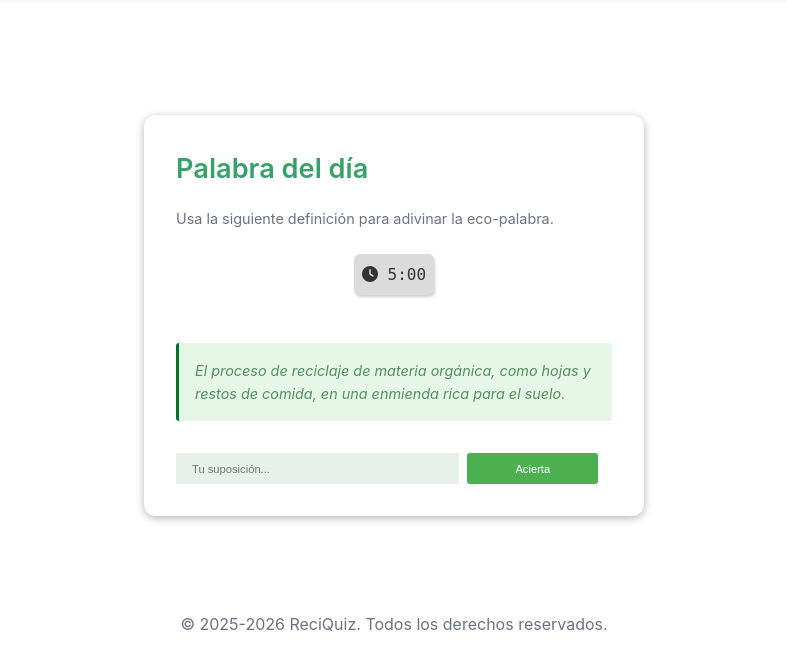
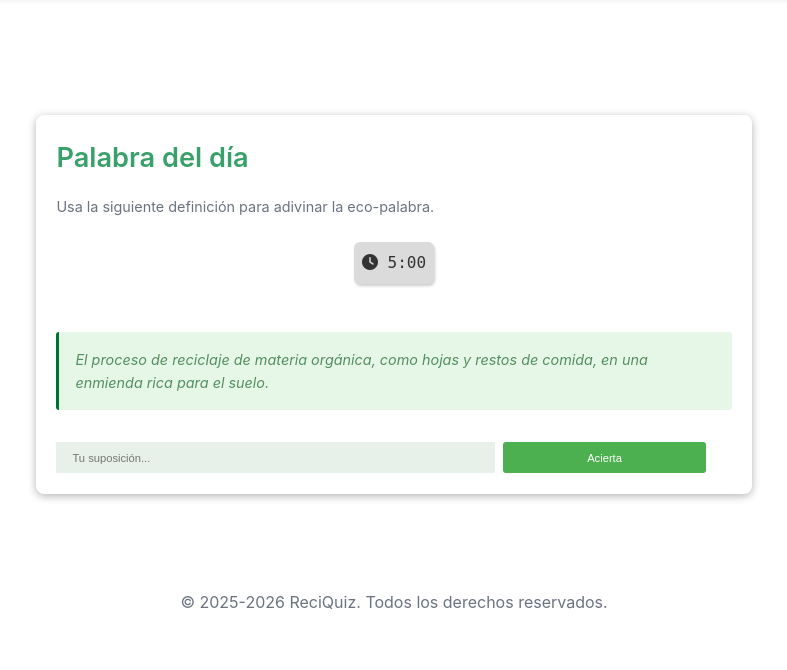
Before and after one commit to Aitor-Gocerra/proyectoLeafConection, a PHP site: page /paginas/palabraDia.html in a window 1024 px wide. Shown: the part 77-747 px from the top of the page, without its empty margins (118-905 px from the left). Run offline with PHP 8.4, Linux system fonts and the light colour scheme.

Commit message:
Cambios
a

```diff
--- a/frontend/style.css
+++ b/frontend/style.css
@@ -64,8 +64,7 @@ nav h3 {
 }
 
 #cajaPalabra {
-    width: 900px;
-    max-width: 500px;
+    width: 30%;
     margin: 12rem auto 1rem auto ;
     background-color: #ffffff;
     border-radius: 12px;
@@ -179,12 +178,24 @@ footer {
     margin-bottom: 0;
 }
 
+/* Tablets (768px – 991.98px) */
+@media (max-width: 1024px) and (min-width: 768px) {
 
-@media (max-width: 500px) {
     #cajaPalabra {
-        width: 85%;
-        padding: 1rem;
+        width: 75%;
+        padding: 1.2rem;
         border-radius: 8px;
     }
 
 }
+
+/* Portátiles (992px – 1199.98px) */
+@media (max-width: 1199.98px) and (min-width: 992px) {
+
+    #cajaPalabra {
+        width: 70%;
+        padding: 1.3rem;
+        border-radius: 8px;
+    }
+
+}
```
